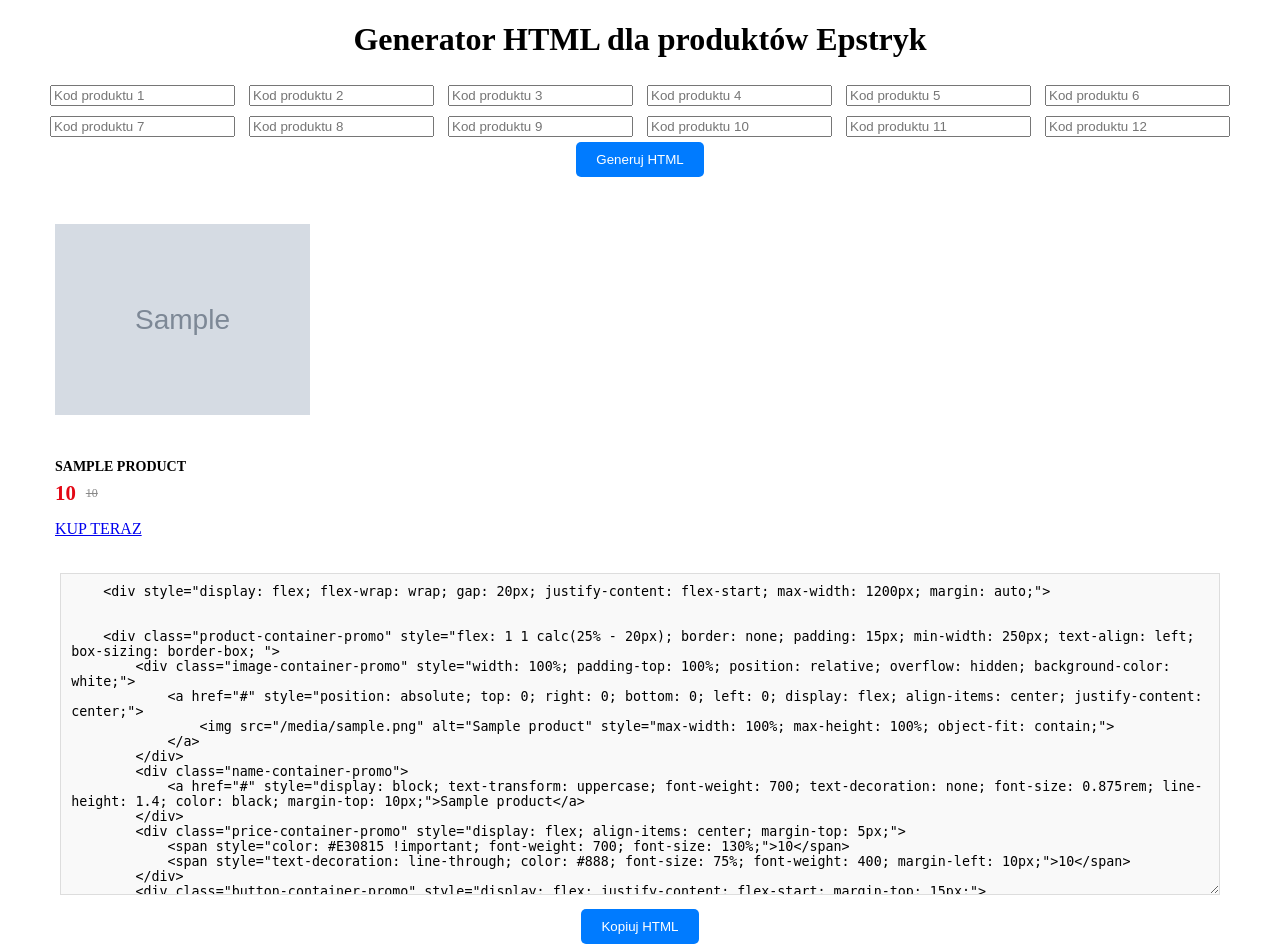
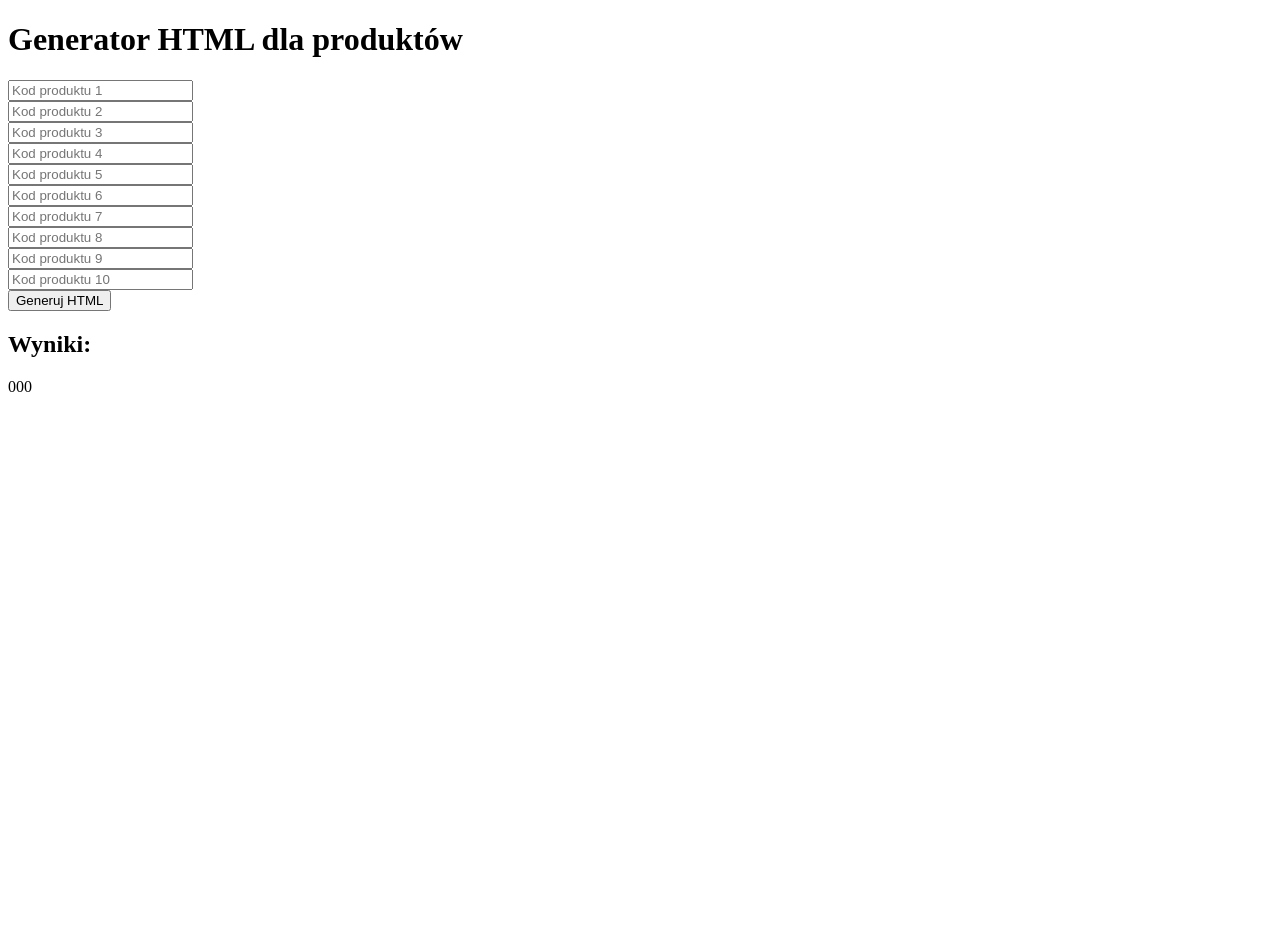
Before and after one commit to epstrykpl/promocje, a Flask app: template templates/index.html in a window 1280 px wide. After the commit the page ends 392 px from the top, so only its background shows below. Run offline with Flask 3, Linux system fonts and the light colour scheme; the template is opened without the code that fills it: most values are stand-ins (such as "Sample title", 1, 10 or a date in 2020); grey boxes marked "Sample" are stand-in pictures.

Commit message:
Update index.html

```diff
--- a/templates/index.html
+++ b/templates/index.html
@@ -3,94 +3,23 @@
 <head>
     <meta charset="UTF-8">
     <meta name="viewport" content="width=device-width, initial-scale=1.0">
-    <title>Generator HTML dla produktów Epstryk</title>
+    <title>Promocje Generator</title>
 </head>
 <body>
+    <h1>Generator HTML dla produktów</h1>
+    <form method="POST">
+        {% for i in range(1, 11) %}
+        <input type="text" name="product_code{{ i }}" placeholder="Kod produktu {{ i }}">
+        <br>
+        {% endfor %}
+        <button type="submit">Generuj HTML</button>
+    </form>
 
-<h1 style="text-align: center;">Generator HTML dla produktów Epstryk</h1>
-
-<!-- Sekcja formularza do wprowadzania kodów produktów -->
-<div style="text-align: center; margin-top: 20px;">
-    <form method="POST">
-        {% for i in range(1, 13) %}
-        <input type="text" name="product_code{{ i }}" placeholder="Kod produktu {{ i }}" style="margin: 5px;">
-        {% endfor %}
-        <button type="submit" style="padding: 10px 20px; background-color: #007bff; color: white; border: none; cursor: pointer; border-radius: 5px;">Generuj HTML</button>
-    </form>
-</div>
-
-{% if product_data %}
-<!-- Wyświetlenie wyników po wysłaniu formularza -->
-<div style="display: flex; flex-wrap: wrap; gap: 20px; justify-content: flex-start; max-width: 1200px; margin: auto;">
-    {% for product in product_data %}
-    <div class="product-container-promo" style="flex: 1 1 calc(25% - 20px); border: none; padding: 15px; min-width: 250px; text-align: left; box-sizing: border-box; {% if not loop.first and (loop.index % 4 != 1) %}border-left: 1px solid #E1E2E8;{% endif %}">
-        <div class="image-container-promo" style="width: 100%; padding-top: 100%; position: relative; overflow: hidden; background-color: white;">
-            <a href="{{ product.link }}" style="position: absolute; top: 0; right: 0; bottom: 0; left: 0; display: flex; align-items: center; justify-content: center;">
-                <img src="{{ product.image_url }}" alt="{{ product.name }}" style="max-width: 100%; max-height: 100%; object-fit: contain;">
-            </a>
-        </div>
-        <div class="name-container-promo">
-            <a href="{{ product.link }}" style="display: block; text-transform: uppercase; font-weight: 700; text-decoration: none; font-size: 0.875rem; line-height: 1.4; color: black; margin-top: 10px;">{{ product.name }}</a>
-        </div>
-        <div class="price-container-promo" style="display: flex; align-items: center; margin-top: 5px;">
-            <span style="color: #E30815 !important; font-weight: 700; font-size: 130%;">{{ product.your_price }}</span>
-            <span style="text-decoration: line-through; color: #888; font-size: 75%; font-weight: 400; margin-left: 10px;">{{ product.catalog_price }}</span>
-        </div>
-        <div class="button-container-promo" style="display: flex; justify-content: flex-start; margin-top: 15px;">
-            <a href="https://epstryk.pl/pl/order/basket.html?add_product[{{ product.id }}]=1" class="btn btn--primary newsList__button">KUP TERAZ</a>
-        </div>
+    {% if product_data %}
+    <div>
+        <h2>Wyniki:</h2>
+        {{ html_code|safe }}
     </div>
-    {% endfor %}
-
-    <!-- Dodanie pustych kontenerów dla wyrównania -->
-    {% for _ in range(4 - (product_data|length % 4)) %}
-    <div class="product-container-promo" style="flex: 1 1 calc(25% - 20px); border: none; padding: 15px; min-width: 250px; box-sizing: border-box; visibility: hidden;"></div>
-    {% endfor %}
-</div>
-
-<!-- Sekcja Kopiuj HTML -->
-<div style="text-align: center; margin-top: 20px;">
-    <textarea id="htmlOutput" style="width: 90%; height: 300px; padding: 10px; border: 1px solid #ddd; background-color: #f9f9f9; white-space: pre-wrap;">
-    &lt;div style=&quot;display: flex; flex-wrap: wrap; gap: 20px; justify-content: flex-start; max-width: 1200px; margin: auto;&quot;&gt;
-
-    {% for product in product_data %}
-    &lt;div class=&quot;product-container-promo&quot; style=&quot;flex: 1 1 calc(25% - 20px); border: none; padding: 15px; min-width: 250px; text-align: left; box-sizing: border-box; {% if not loop.first and (loop.index % 4 != 1) %}border-left: 1px solid #E1E2E8;{% endif %}&quot;&gt;
-        &lt;div class=&quot;image-container-promo&quot; style=&quot;width: 100%; padding-top: 100%; position: relative; overflow: hidden; background-color: white;&quot;&gt;
-            &lt;a href=&quot;{{ product.link }}&quot; style=&quot;position: absolute; top: 0; right: 0; bottom: 0; left: 0; display: flex; align-items: center; justify-content: center;&quot;&gt;
-                &lt;img src=&quot;{{ product.image_url }}&quot; alt=&quot;{{ product.name }}&quot; style=&quot;max-width: 100%; max-height: 100%; object-fit: contain;&quot;&gt;
-            &lt;/a&gt;
-        &lt;/div&gt;
-        &lt;div class=&quot;name-container-promo&quot;&gt;
-            &lt;a href=&quot;{{ product.link }}&quot; style=&quot;display: block; text-transform: uppercase; font-weight: 700; text-decoration: none; font-size: 0.875rem; line-height: 1.4; color: black; margin-top: 10px;&quot;&gt;{{ product.name }}&lt;/a&gt;
-        &lt;/div&gt;
-        &lt;div class=&quot;price-container-promo&quot; style=&quot;display: flex; align-items: center; margin-top: 5px;&quot;&gt;
-            &lt;span style=&quot;color: #E30815 !important; font-weight: 700; font-size: 130%;&quot;&gt;{{ product.your_price }}&lt;/span&gt;
-            &lt;span style=&quot;text-decoration: line-through; color: #888; font-size: 75%; font-weight: 400; margin-left: 10px;&quot;&gt;{{ product.catalog_price }}&lt;/span&gt;
-        &lt;/div&gt;
-        &lt;div class=&quot;button-container-promo&quot; style=&quot;display: flex; justify-content: flex-start; margin-top: 15px;&quot;&gt;
-            &lt;a href=&quot;https://epstryk.pl/pl/order/basket.html?add_product[{{ product.id }}]=1&quot; class=&quot;btn btn--primary newsList__button&quot;&gt;KUP TERAZ&lt;/a&gt;
-        &lt;/div&gt;
-    &lt;/div&gt;
-    {% endfor %}
-
-    {% for _ in range(4 - (product_data|length % 4)) %}
-    &lt;div class=&quot;product-container-promo&quot; style=&quot;flex: 1 1 calc(25% - 20px); border: none; padding: 15px; min-width: 250px; box-sizing: border-box; visibility: hidden;&quot;&gt;&lt;/div&gt;
-    {% endfor %}
-
-    &lt;/div&gt;
-    </textarea>
-    <button onclick="copyHTML()" style="padding: 10px 20px; margin-top: 10px; background-color: #007bff; color: white; border: none; cursor: pointer; border-radius: 5px;">Kopiuj HTML</button>
-</div>
-{% endif %}
-
-<script>
-    function copyHTML() {
-        const htmlOutput = document.getElementById("htmlOutput");
-        htmlOutput.select();
-        document.execCommand("copy");
-        alert("HTML skopiowany do schowka!");
-    }
-</script>
-
+    {% endif %}
 </body>
 </html>
```
